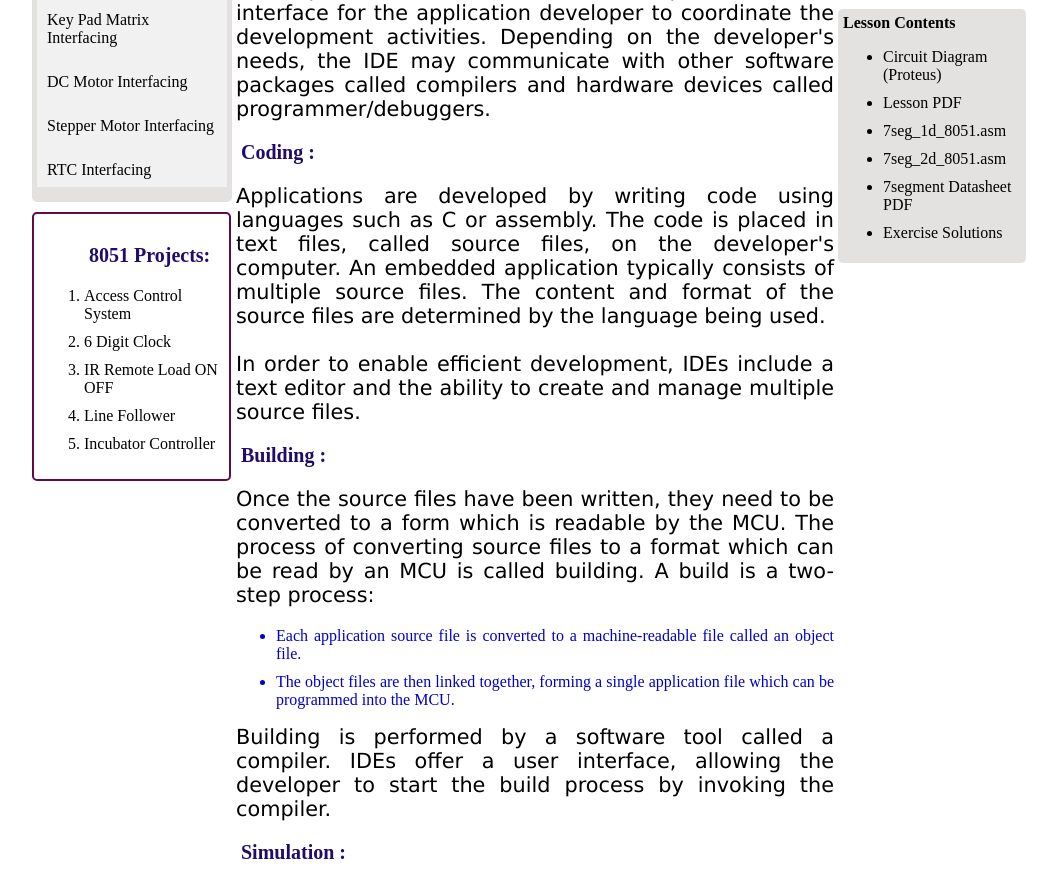
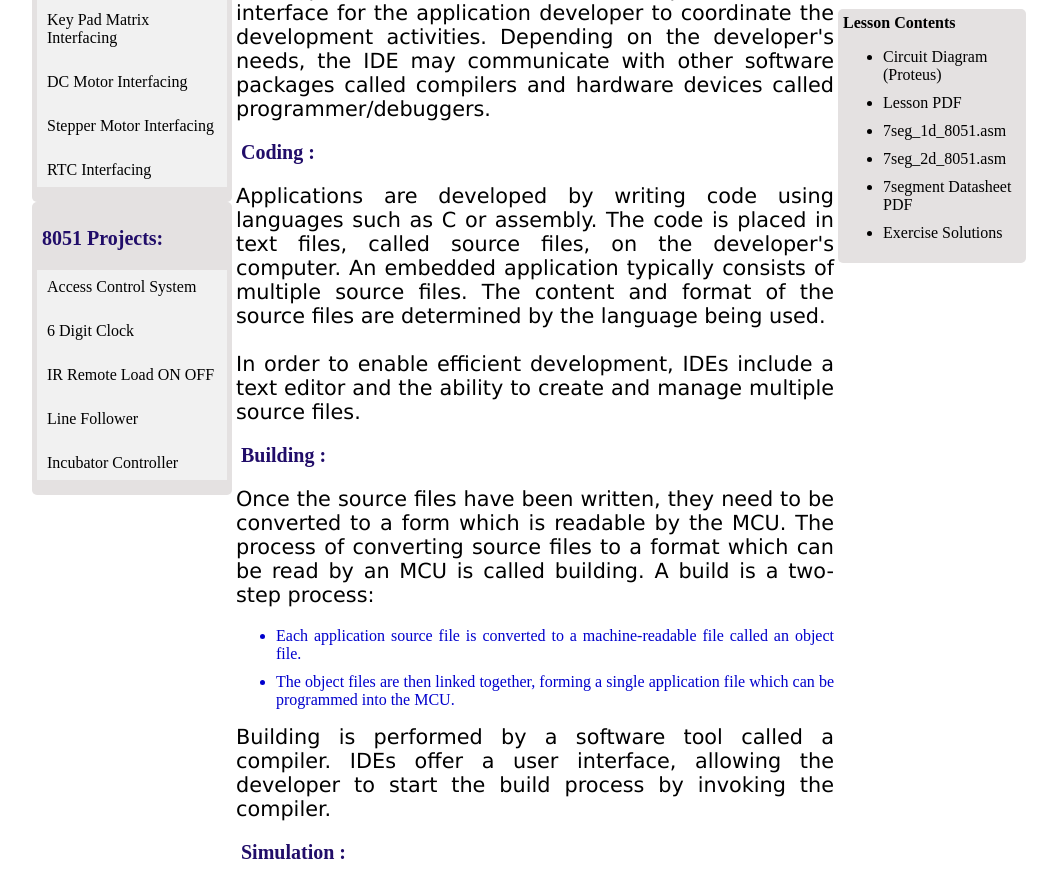
Before and after one commit to gmostofabd/8051-Dev-Tools, a plain HTML site: page index.html in a window 1280 px wide. Shown: the part 969-1840 px from the top of the page, without its empty margins (111-1168 px from the left). Drawn offline with Linux system fonts and the light colour scheme.

Commit message:
Update index.html

```diff
--- a/index.html
+++ b/index.html
@@ -5,6 +5,8 @@
 
 <head>
 	<link rel="stylesheet" href="assets/css/style.css">
+	<link rel="shortcut icon" href="https://github.com/gmostofabd/melab-store/blob/main/Images/melab-bd_logo.jpg?raw=true" type="image/x-icon">
+
     	<meta charset="utf-8">
 	<meta name="Keywords" content="Microcontroller,8051,Assembly,Programming,Code,Proteus">
 
@@ -55,14 +57,15 @@
             </ul>
         </div>
 
-        <div id="proj_lst_cont">
-            <ol><h3>8051 Projects:</h3>
-              <li>Access Control System</li>
-              <li>6 Digit Clock</li>
-              <li>IR Remote Load ON OFF</li>
-              <li>Line Follower</li>
-              <li>Incubator Controller</li>
-            </ol>
+        <div id="exp_lst_cont">
+          <h3>8051 Projects:</h3>
+              <ul class="ul_exp">
+                <li><a href="https://gmostofabd.github.io/Under-Contruction/">Access Control System</a></li>
+                <li><a href="https://gmostofabd.github.io/Under-Contruction/">6 Digit Clock</a></li>
+                <li><a href="https://gmostofabd.github.io/Under-Contruction/">IR Remote Load ON OFF</a></li>
+                <li><a href="https://gmostofabd.github.io/Under-Contruction/">Line Follower</a></li>
+                <li><a href="https://gmostofabd.github.io/Under-Contruction/">Incubator Controller</a></li>
+              </ul>
         </div>
 
     </td>
@@ -531,6 +534,11 @@
           <li><a href="http://www.melab-bd.com/product.html"><strong>MikroE</strong></a></li>
          </ul>
     </div>
+    <script>
+      function fbs_click() {u=location.href;t=document.title;window.open('http://www.facebook.com/sharer.php?u='+encodeURIComponent(u)+'&t='+encodeURIComponent(t),'sharer','toolbar=0,status=0,width=626,height=436');return false;}
+    </script>
+    <a href="http://www.facebook.com/share.php?u=<url>" onclick="return fbs_click()" target="_blank">
+    <img src="ADD_IMAGE_URL_HERE" alt="Share on Facebook" /></a>
 
   </div>
 
```
